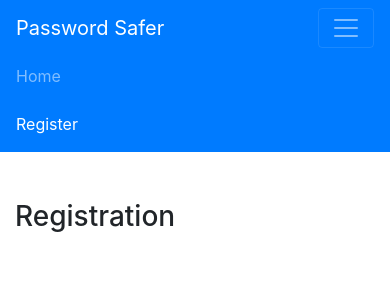
After one commit to rosstoev/password_safe, a Symfony app: template templates/pages/register.html.twig in a window 390 px wide, after a click that opens the changed part. The commit adds this page. Shown: the top 300 px of the page. Run offline with Twig, Linux system fonts and the light colour scheme; the template is opened without the code that fills it, so the values that code supplies are empty; some libraries are stand-ins or nearby versions.

Commit message:
Make base layout

```diff
--- a/composer.json
+++ b/composer.json
@@ -12,6 +12,7 @@
         "doctrine/orm": "^2.8",
         "phpdocumentor/reflection-docblock": "^5.2",
         "sensio/framework-extra-bundle": "^5.1",
+        "sonata-project/google-authenticator": "^2.3",
         "symfony/asset": "4.4.*",
         "symfony/console": "4.4.*",
         "symfony/dotenv": "4.4.*",
@@ -91,5 +92,7 @@
             "allow-contrib": false,
             "require": "4.4.*"
         }
-    }
+    },
+    "name": "",
+    "description": ""
 }
--- a/templates/base.html.twig
+++ b/templates/base.html.twig
@@ -2,18 +2,20 @@
 <html>
     <head>
         <meta charset="UTF-8">
-        <title>{% block title %}Welcome!{% endblock %}</title>
-        {# Run `composer require symfony/webpack-encore-bundle`
-           and uncomment the following Encore helpers to start using Symfony UX #}
+        <meta name="viewport" content="width=device-width, initial-scale=1, shrink-to-fit=no">
+        <title>{% block title %}Homepage{% endblock %}</title>
+
         {% block stylesheets %}
-            {#{{ encore_entry_link_tags('app') }}#}
+            <link rel="stylesheet" href="https://cdn.jsdelivr.net/npm/bootstrap@4.6.0/dist/css/bootstrap.min.css" integrity="sha384-B0vP5xmATw1+K9KRQjQERJvTumQW0nPEzvF6L/Z6nronJ3oUOFUFpCjEUQouq2+l" crossorigin="anonymous">
         {% endblock %}
 
-        {% block javascripts %}
-            {#{{ encore_entry_script_tags('app') }}#}
-        {% endblock %}
+
     </head>
     <body>
         {% block body %}{% endblock %}
+        {% block javascripts %}
+            <script src="https://code.jquery.com/jquery-3.5.1.slim.min.js" integrity="sha384-DfXdz2htPH0lsSSs5nCTpuj/zy4C+OGpamoFVy38MVBnE+IbbVYUew+OrCXaRkfj" crossorigin="anonymous"></script>
+            <script src="https://cdn.jsdelivr.net/npm/bootstrap@4.6.0/dist/js/bootstrap.bundle.min.js" integrity="sha384-Piv4xVNRyMGpqkS2by6br4gNJ7DXjqk09RmUpJ8jgGtD7zP9yug3goQfGII0yAns" crossorigin="anonymous"></script>
+        {% endblock %}
     </body>
 </html>
--- /dev/null
+++ b/templates/components/navbar.html.twig
@@ -0,0 +1,17 @@
+<nav class="navbar navbar-expand-lg navbar-dark bg-primary">
+    <div class="container">
+        <a class="navbar-brand" href="#">Password Safer</a>
+        <button class="navbar-toggler" type="button" data-toggle="collapse" data-target="#navbarNavAltMarkup" aria-controls="navbarNavAltMarkup" aria-expanded="false" aria-label="Toggle navigation">
+            <span class="navbar-toggler-icon"></span>
+        </button>
+        <div class="collapse navbar-collapse" id="navbarNavAltMarkup">
+            <div class="navbar-nav mr-auto mt-2 mt-lg-0">
+                <a class="nav-link {% if active == 'home' %}active{% endif %}" href="{{ path('home') }}">Home</a>
+            </div>
+            <div class="navbar-nav mt-2 mt-lg-0 mr-sm-2">
+                <a class="nav-link active" href="{{ path('register') }}">Register</a>
+            </div>
+        </div>
+    </div>
+</nav>
+<div class="p-4"></div>
--- /dev/null
+++ b/templates/pages/home.html.twig
@@ -0,0 +1,5 @@
+{% extends "base.html.twig" %}
+{% block body %}
+    {% include 'components/navbar.html.twig' with {'active' : 'home'} %}
+
+{% endblock %}
--- /dev/null
+++ b/templates/pages/register.html.twig
@@ -0,0 +1,11 @@
+{% extends 'base.html.twig' %}
+{% block body %}
+    {% include 'components/navbar.html.twig' with {'active': 'register'} %}
+    <div class="container">
+        <div class="row justify-content-md-center">
+            <div class="col-md-auto">
+                <h3>Registration</h3>
+            </div>
+        </div>
+    </div>
+{% endblock %}
```
Also changed, not shown: src/Controller/HomeController.php (added, +29 -0 lines), src/Entity/User.php (+31 -1 lines), 3 other files.
